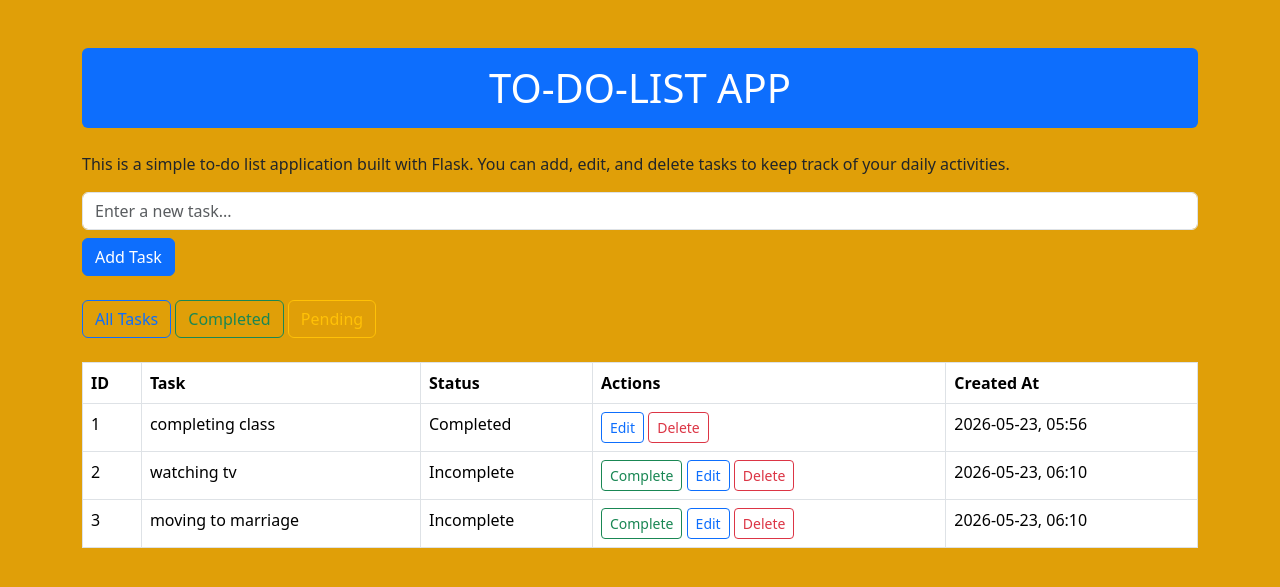
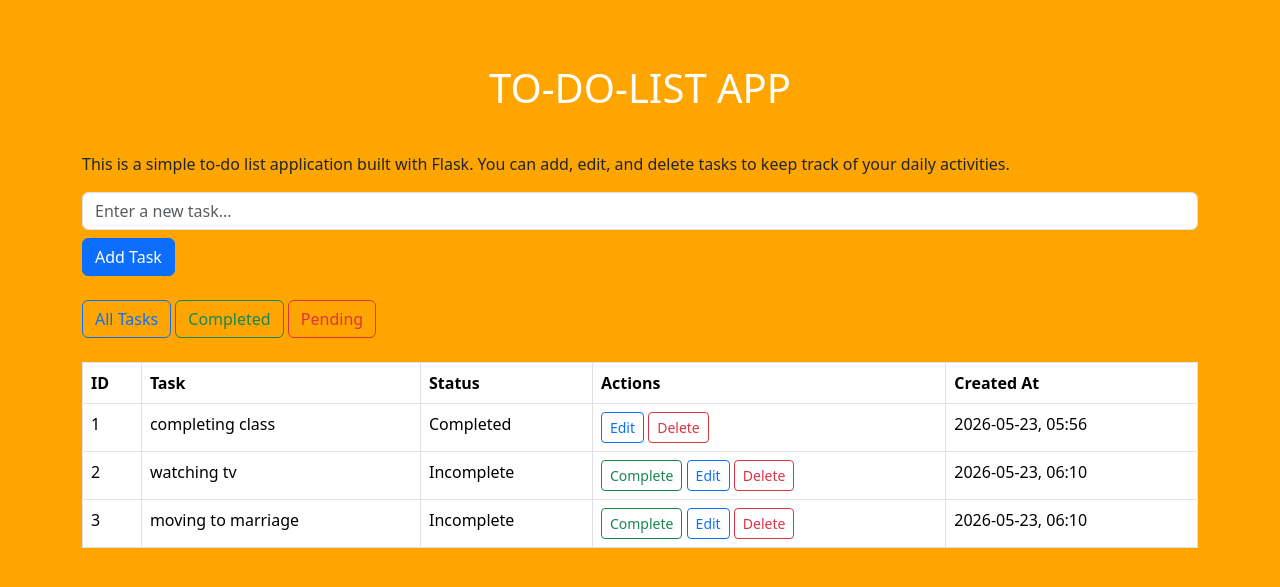
Before and after one commit to smdijaj/flask-todo-app, a Flask app: page / in a window 1280 px wide. Shown: the top 587 px of the page. Run offline with Flask 3, Linux system fonts and the light colour scheme; some libraries are stand-ins or nearby versions.

Commit message:
upgraded homepage

```diff
--- a/templates/edit.html
+++ b/templates/edit.html
@@ -6,7 +6,9 @@
     <title>Edit Task</title>
     <link href="https://cdn.jsdelivr.net/npm/bootstrap@5.3.3/dist/css/bootstrap.min.css" rel="stylesheet">
 </head>
-<body>
+<body style="background-color: #ec6e6ef0;">
+     <div class="container mt-5">
+        <h1 class="text-center mb-4 p-3 bg-primary text-white rounded" >TO-DO-LIST APP</h1>
     <div class="container mt-5">
         <h1 class="text-center mb-4">Edit Task</h1>
         <form action="/edit/{{ todo.id }}" method="POST">
--- a/templates/index.html
+++ b/templates/index.html
@@ -7,9 +7,9 @@
     <link rel="stylesheet" href="https://maxcdn.bootstrapcdn.com/bootstrap/4.0.0/css/bootstrap.min.css">
     <link href="https://cdn.jsdelivr.net/npm/bootstrap@5.3.3/dist/css/bootstrap.min.css" rel="stylesheet">
 </head>
-<body style="background-color: #e09f08;">
+<body style="background-color: orange;">
     <div class="container mt-5">
-    <h1 class="text-center mb-4 p-3 bg-primary text-white rounded" >TO-DO-LIST APP</h1>
+    <h1 class="text-center mb-4 p-3 bg-#1e293b text-white rounded" >TO-DO-LIST APP</h1>
     <p>This is a simple to-do list application built with Flask. You can add, edit, and delete tasks to keep track of your daily activities.</p>
 
     <form action="/add" method="POST">
@@ -20,7 +20,7 @@
     {% with messages = get_flashed_messages() %}
         {% if messages %}
             {% for message in messages %}
-                <div class="alert alert-success" role="alert">
+<div class="alert alert-success shadow-sm">
                     {{ message }}
                 </div>
             {% endfor %}
@@ -30,8 +30,8 @@
 
     <a href="/completed" class="btn btn-outline-success">Completed</a>
 
-    <a href="/pending" class="btn btn-outline-warning">Pending</a>
-     <table class="table table-bordered mt-4">
+    <a href="/pending" class="btn btn-outline-danger">Pending</a>
+   <table class="table table-hover table-bordered bg-white mt-4">
 
     <tr>
         <th>ID</th>
```
